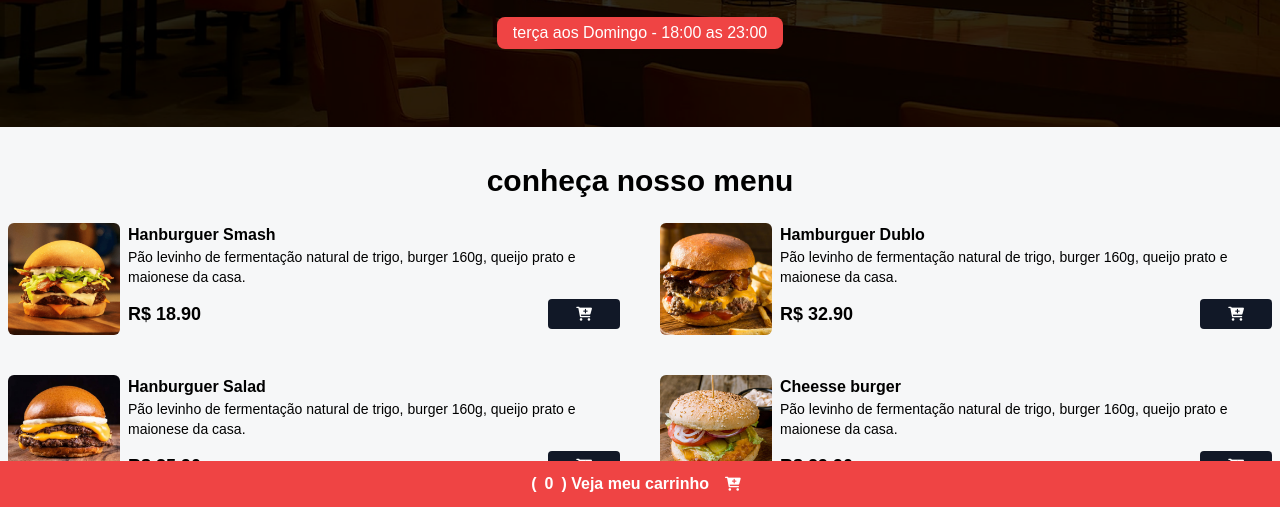
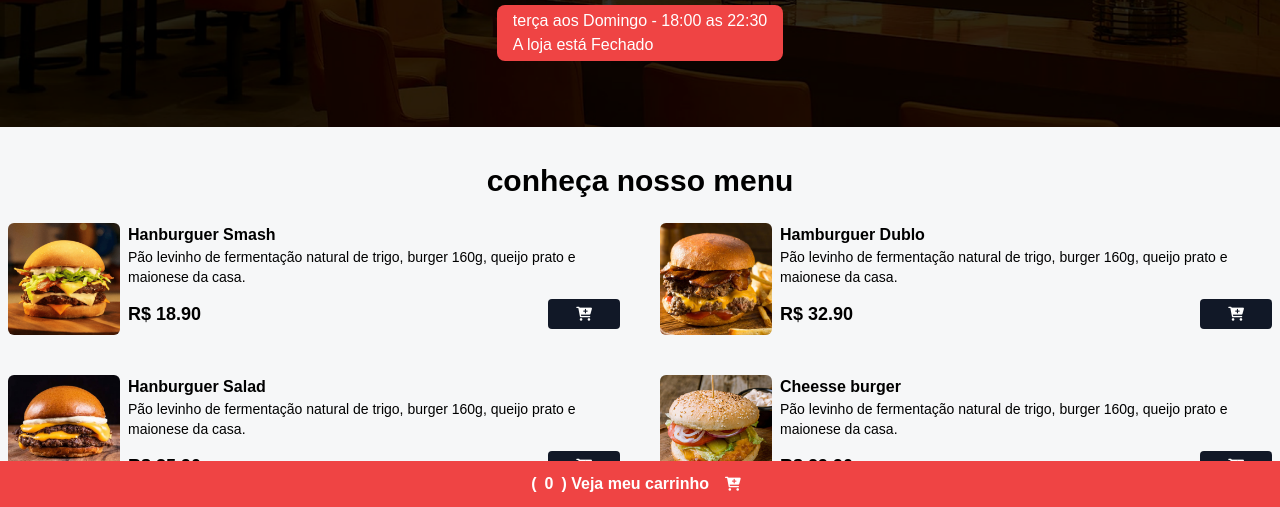
Before and after one commit to kedsonr/cardapio-online, a website: page index.html in a window 1280 px wide. Shown: the part 293-800 px from the top of the page. Drawn offline with nearby package versions, Linux system fonts and the light colour scheme.

Commit message:
modified:   index.html 	modified:   script.js

```diff
--- a/index.html
+++ b/index.html
@@ -38,8 +38,9 @@
 
             <div class="bg-green-600 px-4 py-1 rounded-lg mt-5" id="data-span">
                 <span class="text-white font-medium">
-                    terça aos Domingo - 18:00 as 23:00
+                    terça aos Domingo - 18:00 as 22:30
                 </span>
+                <p id="statusLoja" class="text-white font-medium">Verificando...</p>
             </div>
         </div>
     </header>
--- a/script.js
+++ b/script.js
@@ -132,7 +132,7 @@ addressInput.addEventListener("input", function (event) {
 // finaliza pedido
 checkoutBtn.addEventListener("click", function () {
     const isOpen = checkFuncionamento();
-    if(!isOpen){
+    if (!isOpen) {
         Toastify({
             text: "Loja Fechada no Momento",
             duration: 3000,
@@ -173,18 +173,44 @@ checkoutBtn.addEventListener("click", function () {
 
 //verificaçao da hora e manupular o card horario
 function checkFuncionamento() {
+
     const data = new Date();
+    const dia = data.getDay(); // 0 = Domingo, 1 = Segunda-feira, ..., 6 = Sábado
     const hora = data.getHours();
-    return hora >= 18 && hora < 22;
-    //hora = loja aberta
+    const minutos = data.getMinutes();
+
+    // Segunda-feira (dia 1) é fechado
+    if (dia === 1) {
+        return false; // Fechado
     }
+    // Verificar horário de funcionamento (18h às 22h)
+    if (hora < 18 || (hora === 22 && minutos > 55) || hora > 22) {
+        return false; // Fechado
+    }
+    return true; // Aberto
+}
+
+function exibirStatusLoja() {
+    const resultado = checkFuncionamento();
+    const status = resultado ? 'Aberto' : 'Fechado';
+    document.getElementById('statusLoja').innerText = `A loja está ${status}`;
+}
+
+// atualizaçao do status da loja
+function atualizarStatusLoja() {
     const spanItem = document.getElementById("data-span");
     const isOpen = checkFuncionamento();
 
-if(isOpen) {
+    if (isOpen) {
         spanItem.classList.remove("bg-red-500");
         spanItem.classList.add("bg-green-600");
-}else{
+    } else {
         spanItem.classList.remove("bg-green-600");
         spanItem.classList.add("bg-red-500");
     }
+}
+
+window.onload = function () {
+    exibirStatusLoja();
+    atualizarStatusLoja();
+};
```
Lines whose indentation alone changed are shown as unchanged.
